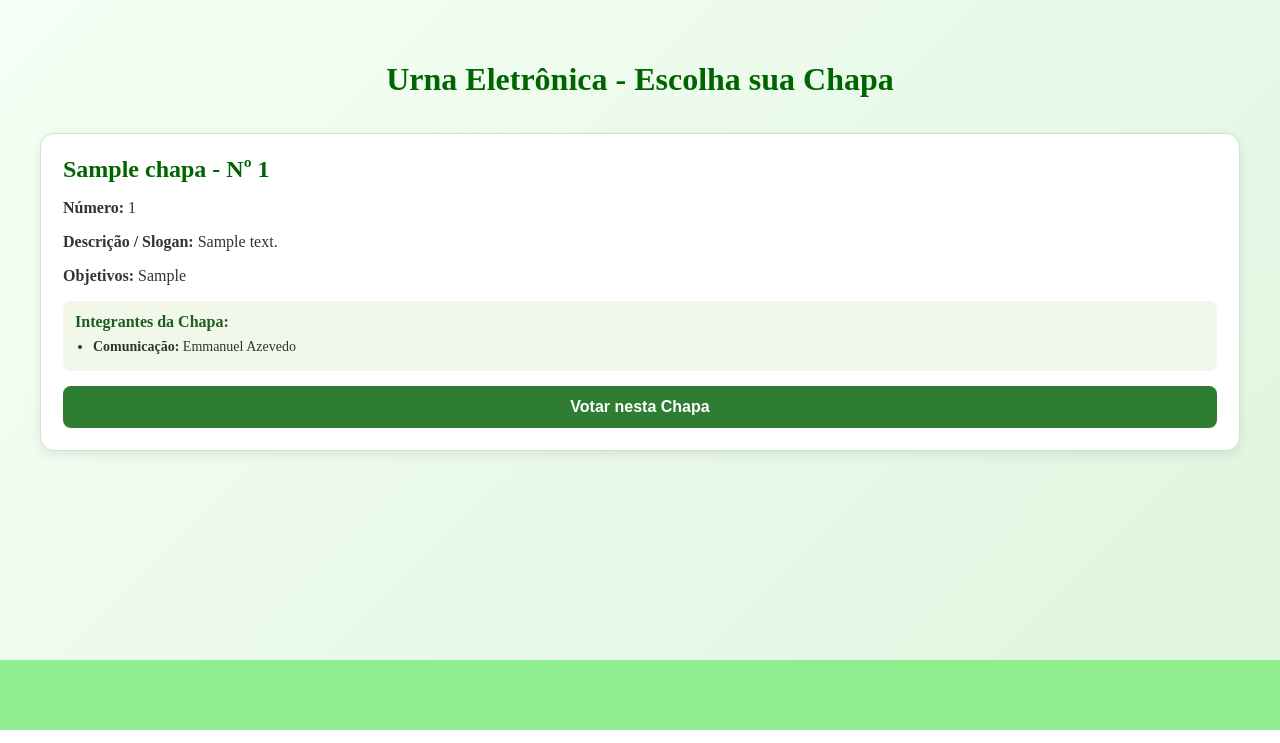
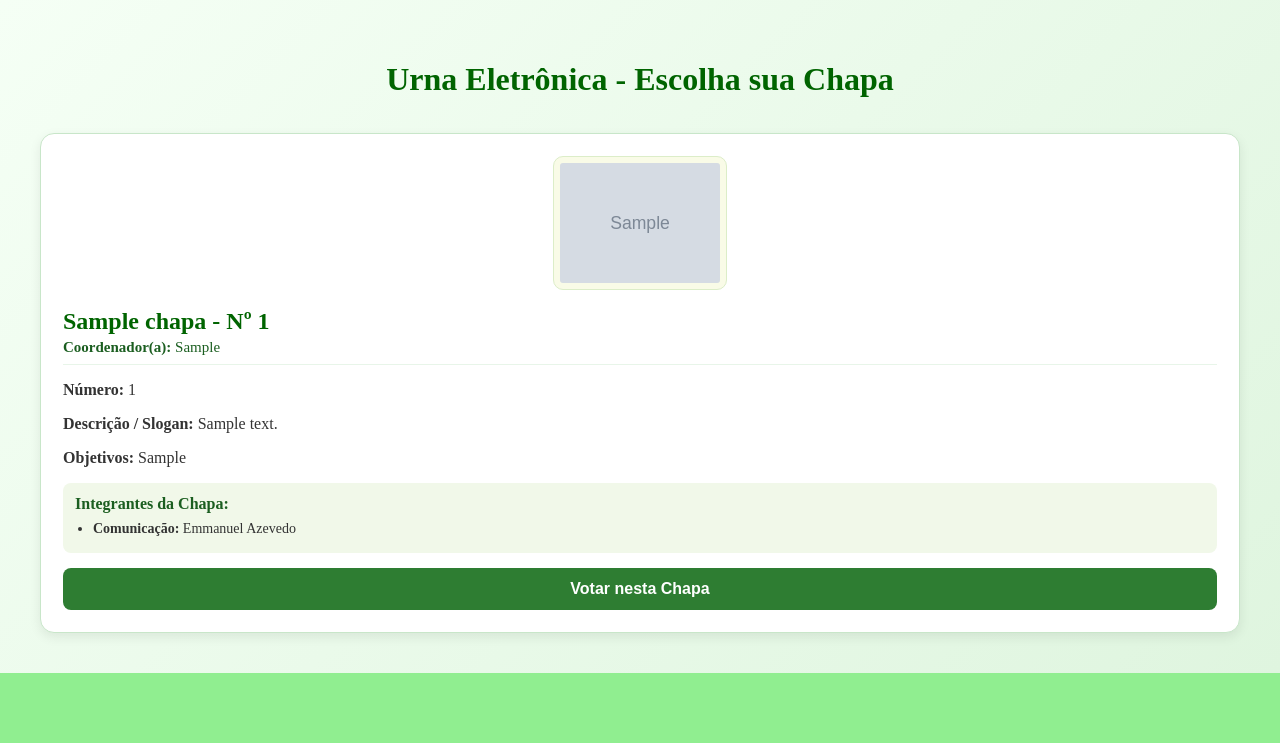
Before and after one commit to EmmanuelAzevedo11/projetoEscolaEuriny, a Spring Boot app: page /votos/votar in a window 1280 px wide. Shown: the part 70-813 px from the top of the page. Run offline with Spring Boot 4, Linux system fonts and the light colour scheme; a user stored in the database is signed in; tables that the repository leaves empty hold one stand-in row (values such as "Sample post"); grey boxes marked "Sample" are stand-in pictures; some of the project's set-up classes (security, data sources, template engines, error pages and the like) are left out, and stand-ins take their place; some libraries are stand-ins or nearby versions.

Commit message:
adicionando fotos no sistema

```diff
--- a/escola/src/main/java/com/escola/escola/controller/VotoController.java
+++ b/escola/src/main/java/com/escola/escola/controller/VotoController.java
@@ -42,6 +42,7 @@ public class VotoController {
             userRepository.findByRa(userDetails.getUsername()).ifPresent(user -> {
                 modelAndView.addObject("usuarioLogado", user);
                 modelAndView.addObject("jaVotou", votoService.jaVotou(user.getId()));
+                modelAndView.addObject("membroDeChapa", votoService.pertenceAChapa(user));
             });
         }
         return modelAndView;
--- a/escola/src/main/java/com/escola/escola/repository/UsersChapaRepository.java
+++ b/escola/src/main/java/com/escola/escola/repository/UsersChapaRepository.java
@@ -14,6 +14,8 @@ public interface UsersChapaRepository extends JpaRepository<UsersChapa, Long> {
 
     List<UsersChapa> findByChapaId(Long chapaId);
 
+    boolean existsByUserId(Long userId);
+
     @Modifying(flushAutomatically = true, clearAutomatically = true)
     @Query("DELETE FROM UsersChapa uc WHERE uc.chapa.id = :chapaId")
     void deleteByChapaId(@Param("chapaId") Long chapaId);
--- a/escola/src/main/resources/application.properties
+++ b/escola/src/main/resources/application.properties
@@ -2,6 +2,9 @@ spring.application.name=escola
 
 spring.mvc.hiddenmethod.filter.enabled=true
 spring.flyway.enabled=false
+
+spring.servlet.multipart.max-file-size=10MB
+spring.servlet.multipart.max-request-size=10MB
 
 spring.datasource.url=jdbc:mysql://localhost:3306/escola
 spring.datasource.username=root
--- a/escola/src/main/resources/templates/votar.html
+++ b/escola/src/main/resources/templates/votar.html
@@ -20,7 +20,28 @@
         .chapa-card h2 {
             color: darkgreen;
             margin-top: 0;
-            margin-bottom: 10px;
+            margin-bottom: 4px;
+        }
+        .coordenador-chapa {
+            color: #1b5e20;
+            font-size: 15px;
+            margin-top: 0;
+            margin-bottom: 12px;
+            padding-bottom: 8px;
+            border-bottom: 1px solid #e8f5e9;
+        }
+        .chapa-logo-box {
+            text-align: center;
+            margin-bottom: 14px;
+        }
+        .chapa-logo {
+            max-height: 120px;
+            max-width: 100%;
+            border-radius: 10px;
+            object-fit: contain;
+            background: #f9fbe7;
+            padding: 6px;
+            border: 1px solid #dcedc8;
         }
         .votar-btn {
             background-color: #2e7d32;
@@ -117,6 +138,15 @@
 
         <div th:if="${mensagemErro}" class="alert-box alert-danger-box" th:text="${mensagemErro}"></div>
 
+        <div th:if="${membroDeChapa == true}" class="alert-box alert-danger-box">
+            <p style="margin:0 0 10px 0;">Atenção: Você está cadastrado(a) como integrante de uma chapa e, pelas regras da eleição, não pode votar.</p>
+            <form th:action="@{/logout}" method="post" style="display:inline;">
+                <button type="submit" style="background:#721c24; color:white; border:none; padding:8px 16px; border-radius:6px; cursor:pointer;">
+                    Sair da Conta
+                </button>
+            </form>
+        </div>
+
         <div th:if="${jaVotou == true and mensagemSucesso == null}" class="alert-box alert-success-box">
             <p style="margin:0 0 10px 0;">Seu voto já foi registrado nesta eleição. Obrigado por participar!</p>
             <form th:action="@{/logout}" method="post" style="display:inline;">
@@ -129,7 +159,16 @@
         <div id="listaChapas">
             <div th:each="chapaItem : ${listaChapas}" class="chapa-card">
                 <div>
+                    <div class="chapa-logo-box" th:if="${chapaItem.logo != null and !#strings.isEmpty(chapaItem.logo)}">
+                        <img th:src="${chapaItem.logo}" alt="Logo da Chapa" class="chapa-logo">
+                    </div>
+
                     <h2 th:text="${chapaItem.name + ' - Nº ' + chapaItem.number}">Nome da Chapa</h2>
+                    <p class="coordenador-chapa">
+                        <strong>Coordenador(a):</strong>
+                        <span th:text="${chapaItem.nomeCoordenador != null ? chapaItem.nomeCoordenador : 'Não informado'}"></span>
+                    </p>
+
                     <p><strong>Número:</strong> <span th:text="${chapaItem.number}"></span></p>
                     <p><strong>Descrição / Slogan:</strong> <span th:text="${chapaItem.description}"></span></p>
                     <p><strong>Objetivos:</strong> <span th:text="${chapaItem.objective}"></span></p>
@@ -148,16 +187,20 @@
                 </div>
 
                 <div>
-                    <button th:if="${jaVotou != true}"
+                    <button th:if="${jaVotou != true and membroDeChapa != true}"
                             type="button"
                             class="votar-btn"
                             th:data-id="${chapaItem.id}"
                             th:data-name="${chapaItem.name}"
                             th:data-number="${chapaItem.number}"
-                            onclick="abrirModalVoto(this.getAttribute('data-id'), this.getAttribute('data-name'), this.getAttribute('data-number'))">
+                            th:data-coordenador="${chapaItem.nomeCoordenador != null ? chapaItem.nomeCoordenador : 'Não informado'}"
+                            onclick="abrirModalVoto(this.getAttribute('data-id'), this.getAttribute('data-name'), this.getAttribute('data-number'), this.getAttribute('data-coordenador'))">
                         Votar nesta Chapa
                     </button>
-                    <button th:if="${jaVotou == true}" type="button" class="votar-btn" disabled>
+                    <button th:if="${membroDeChapa == true}" type="button" class="votar-btn" disabled>
+                        Voto bloqueado (Membro de Chapa)
+                    </button>
+                    <button th:if="${jaVotou == true and membroDeChapa != true}" type="button" class="votar-btn" disabled>
                         Voto já realizado
                     </button>
                 </div>
@@ -172,7 +215,8 @@
             <div class="modal-conteudo">
                 <button type="button" id="fecharModal" class="fechar" onclick="fecharModalVoto()">×</button>
                 <h2>Confirmar Voto</h2>
-                <p id="nomeChapaVotoTexto" style="font-size:18px; font-weight:bold;"></p>
+                <p id="nomeChapaVotoTexto" style="font-size:18px; font-weight:bold; margin-bottom:4px;"></p>
+                <p id="coordenadorChapaVotoTexto" style="font-size:15px; color:#1b5e20; margin-top:0; font-weight:600;"></p>
 
                 <form id="formVoto" th:action="@{/votos}" th:object="${voto}" method="post">
                     <input type="hidden" id="chapaIdInput" name="chapa.id" required>
@@ -190,10 +234,12 @@
     <script>
         const modalVoto = document.getElementById("modalVoto");
         const nomeChapaVotoTexto = document.getElementById("nomeChapaVotoTexto");
+        const coordenadorChapaVotoTexto = document.getElementById("coordenadorChapaVotoTexto");
         const chapaIdInput = document.getElementById("chapaIdInput");
 
-        function abrirModalVoto(chapaId, chapaNome, chapaNumero) {
+        function abrirModalVoto(chapaId, chapaNome, chapaNumero, chapaCoordenador) {
             nomeChapaVotoTexto.textContent = "Chapa: " + chapaNome + " (Nº " + chapaNumero + ")";
+            coordenadorChapaVotoTexto.textContent = "Coordenador(a): " + (chapaCoordenador || "Não informado");
             chapaIdInput.value = chapaId;
             modalVoto.classList.add("ativo");
             modalVoto.style.display = "flex";
```
Also changed, not shown: escola/src/main/java/com/escola/escola/controller/ChapaController.java (+10 -0 lines), escola/src/main/java/com/escola/escola/models/Chapa.java (+22 -0 lines), escola/src/main/java/com/escola/escola/services/ChapaService.java (+27 -0 lines), escola/src/main/java/com/escola/escola/services/VotoService.java (+18 -1 lines), escola/src/main/resources/templates/chapas/criar.html (+27 -1 lines), escola/src/main/resources/templates/chapas/details.html (+11 -1 lines), escola/src/main/resources/templates/chapas/gerenciar.html (+7 -1 lines), 1 other file.
